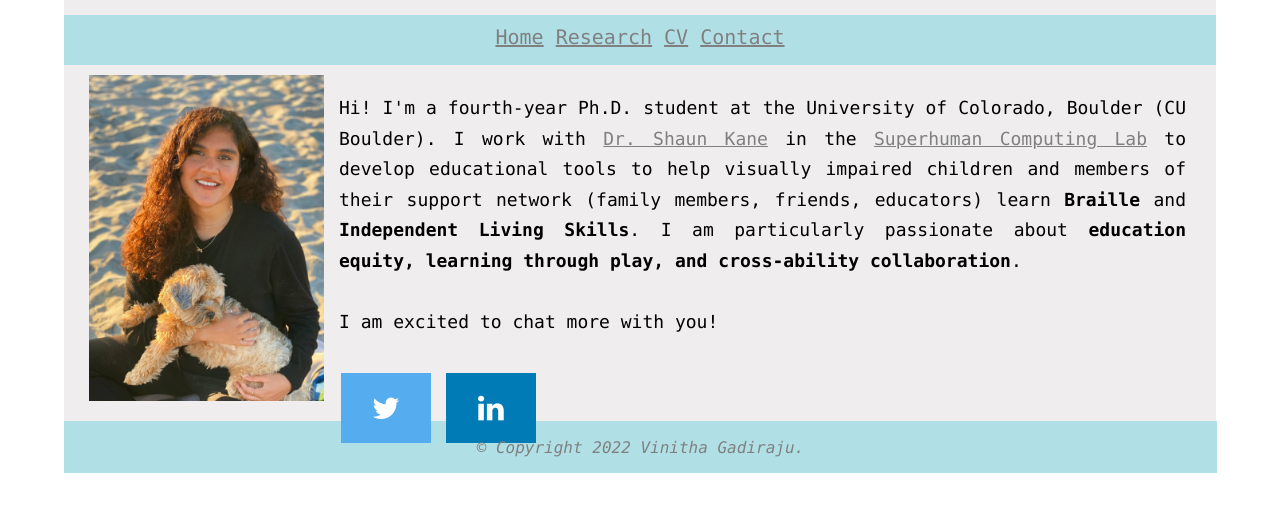
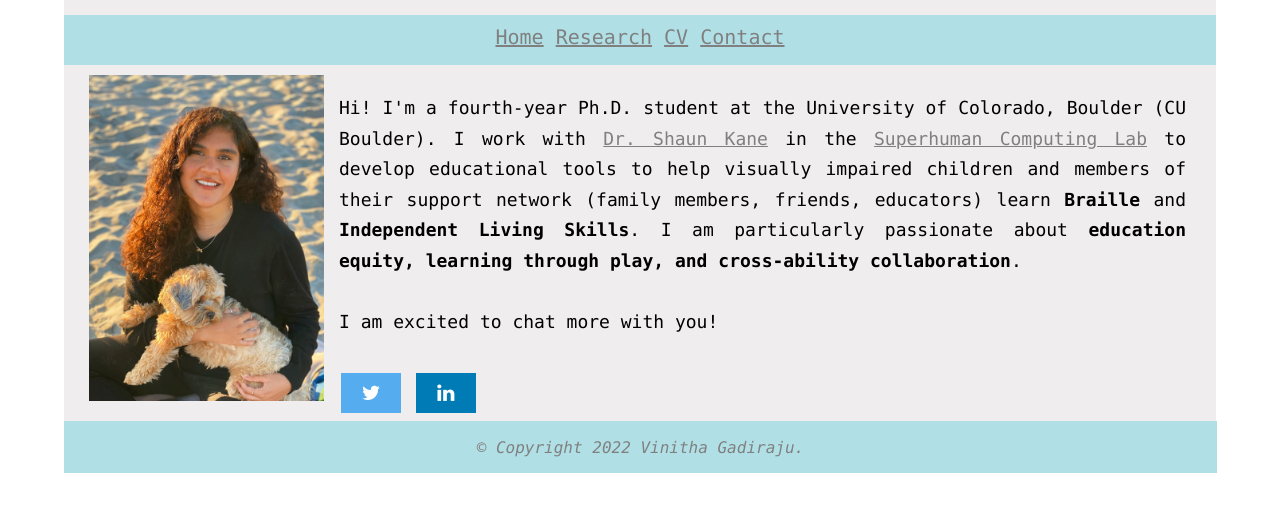
Before and after one commit to vinitha-gadiraju/vinitha-gadiraju.github.io, a plain HTML site: page index.html in a window 1280 px wide. Shown: the part 165-676 px from the top of the page. Drawn offline with Linux system fonts and the light colour scheme.

Commit message:
Update index.html

```diff
--- a/index.html
+++ b/index.html
@@ -29,9 +29,9 @@ I am excited to chat more with you!  <br><br>
 <link rel="stylesheet" href="https://cdnjs.cloudflare.com/ajax/libs/font-awesome/4.7.0/css/font-awesome.min.css">
 <style>
 .fa {
-  padding: 20px;
-  font-size: 30px;
-  width: 50px;
+  padding: 10px;
+  font-size: 20px;
+  width: 40px;
   text-align: center;
   text-decoration: none;
   margin: 5px 2px;
```
